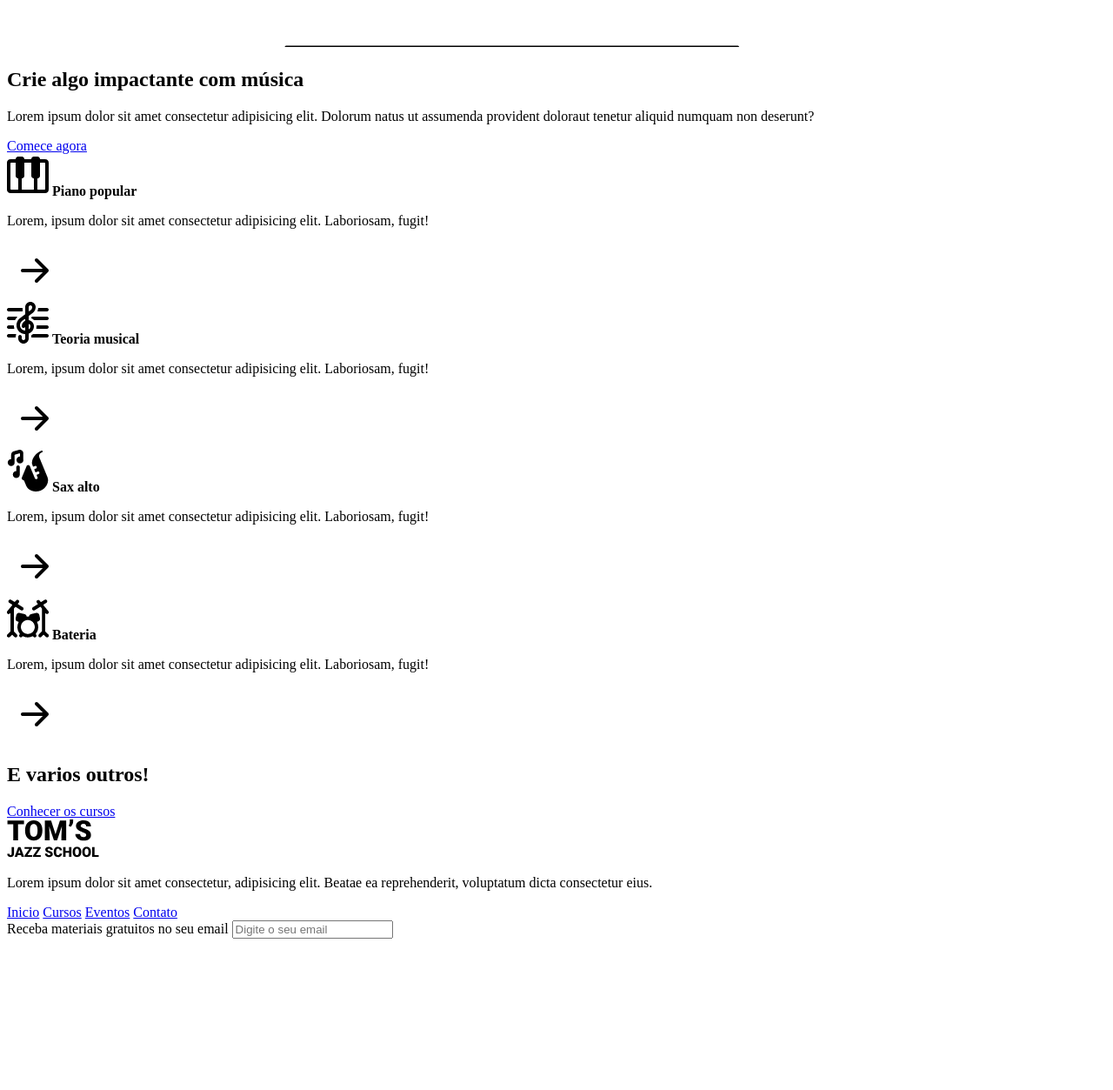
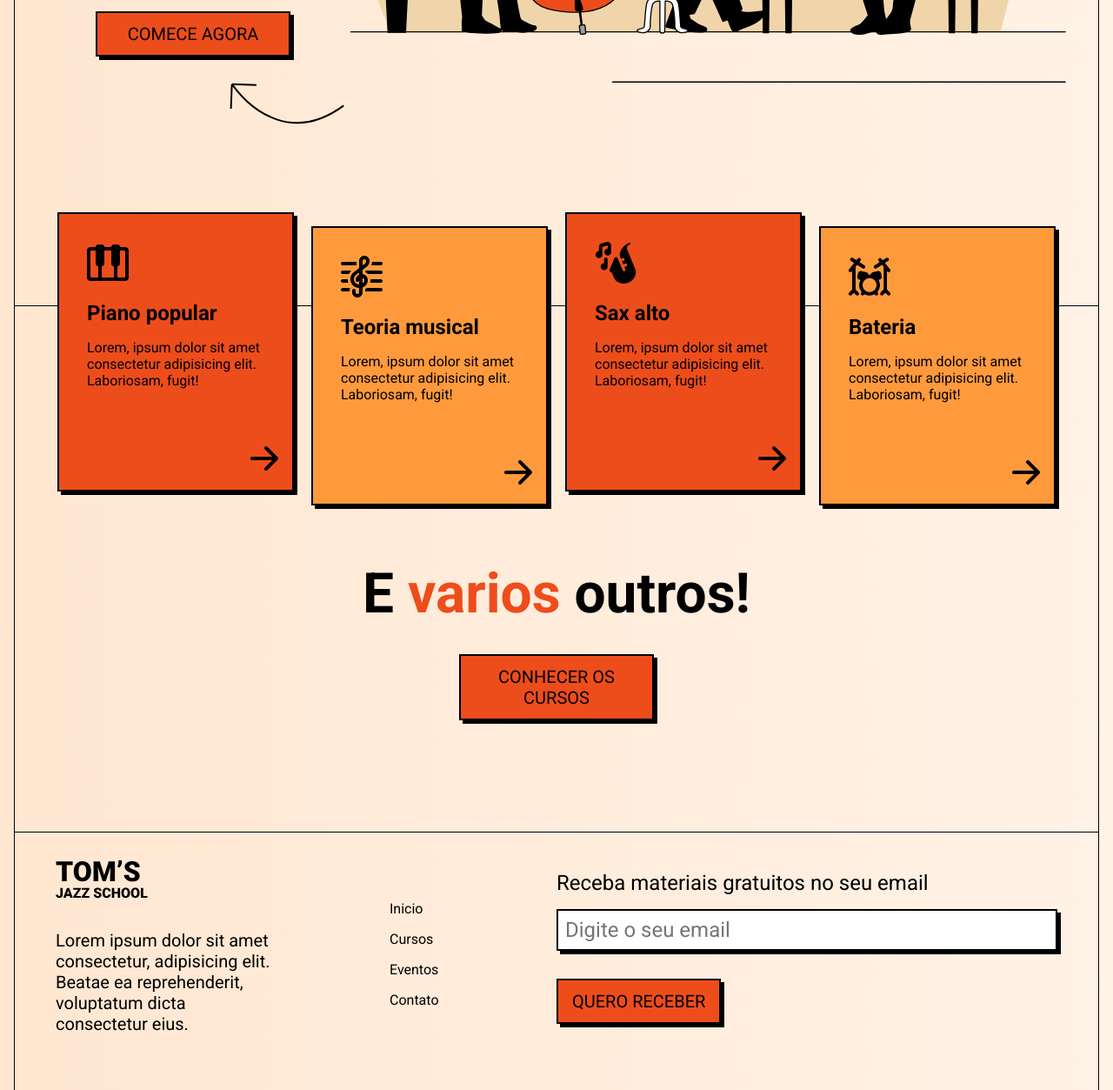
Before and after one commit to pedropadilhan/lp-jazz, a plain HTML site: page index.html in a window 1280 px wide. Shown: the part 599-1852 px from the top of the page at 87% size. Before the commit the page ends 1686 px from the top, so only its background shows below. Drawn offline with Linux system fonts and the light colour scheme.

Commit message:
projeto finalizado

```diff
--- a/index.html
+++ b/index.html
@@ -6,10 +6,12 @@
     <meta http-equiv="X-UA-Compatible" content="IE=edge">
     <meta name="viewport" content="width=device-width, initial-scale=1.0">
     <title>Document</title>
+    <link rel="stylesheet" href="style.css">
 </head>
 
 <body>
     <header>
+        <div class="container">
             <img src="assets/img/logo.svg" alt="">
             <nav>
                 <a href="#">Inicio</a>
@@ -17,20 +19,25 @@
                 <a href="#">Eventos</a>
                 <a href="#">Contato</a>
             </nav>
-        <a href="" class="button">Se inscreva</a>
+            <a href="" class="button mt-1 mb-1 mx-auto">Se inscreva</a>
+        </div>
+
     </header>
     <main>
-        <section>
+        <section class="hero-section">
+            <div class="container row-reverse">
                 <img src="assets/img/hero-img.svg" alt="Banda de jazz tocando">
                 <div>
-                <h1>Crie algo <span>impactante</span> com música</h1>
-                <p>Lorem ipsum dolor sit amet consectetur adipisicing elit. Dolorum natus ut assumenda provident doloraut tenetur aliquid numquam non deserunt?</p>
-                <a href="#" class="button">Comece agora</a>
+                    <h1 class="mt-2">Crie algo <span class="text-primary decoration">impactante</span> com música</h1>
+                    <p class="mt-b mb-2">Lorem ipsum dolor sit amet consectetur adipisicing elit. Dolorum natus ut
+                        assumenda provident doloraut tenetur aliquid numquam non deserunt?</p>
+                    <a href="#" class="button mt-1 mx-auto">Comece agora</a>
+                </div>
             </div>
         </section>
-        <section>
+        <section class="courses-section">
             <div class="cards">
-                <article>
+                <article class="card">
                     <img src="assets/img/piano.png" alt="Icone de teclas de piano">
                     <strong>Piano popular</strong>
                     <p>Lorem, ipsum dolor sit amet consectetur adipisicing elit. Laboriosam, fugit!</p>
@@ -38,7 +45,7 @@
                         <img src="assets/img/arrow-right.svg" alt="Ir para a página do curso">
                     </a>
                 </article>
-            <article>
+                <article class="card">
                     <img src="assets/img/clef.png" alt="Icone da clave de sol">
                     <strong>Teoria musical</strong>
                     <p>Lorem, ipsum dolor sit amet consectetur adipisicing elit. Laboriosam, fugit!</p>
@@ -46,7 +53,7 @@
                         <img src="assets/img/arrow-right.svg" alt="Ir para a página do curso">
                     </a>
                 </article>
-            <article>
+                <article class="card">
                     <img src="assets/img/sax.png" alt="Icone de saxofone">
                     <strong>Sax alto</strong>
                     <p>Lorem, ipsum dolor sit amet consectetur adipisicing elit. Laboriosam, fugit!</p>
@@ -54,7 +61,7 @@
                         <img src="assets/img/arrow-right.svg" alt="Ir para a página do curso">
                     </a>
                 </article>
-            <article>
+                <article class="card">
                     <img src="assets/img/drums.png" alt="Icone de teclas de piano">
                     <strong>Bateria</strong>
                     <p>Lorem, ipsum dolor sit amet consectetur adipisicing elit. Laboriosam, fugit!</p>
@@ -64,26 +71,30 @@
                 </article>
             </div>
 
-            <h2>E <span>varios</span> outros!</h2>
-            <a href="#">Conhecer os cursos</a>
+            <h2 class="text-center">E <span class="text-primary">varios</span> outros!</h2>
+            <a href="#" class="button mt-2 mx-auto">Conhecer os cursos</a>
         </section>
     </main>
 
     <footer>
-        <div>
-            <img src="assets/img/logo.svg" alt="Tom's Jazz School">
-            <p>Lorem ipsum dolor sit amet consectetur, adipisicing elit. Beatae ea reprehenderit, voluptatum dicta consectetur eius.</p>
+        <div class="container">
+        <div class="about-column">
+            <img src="assets/img/logo.svg" alt="Tom's Jazz School" class="mt-1 mb-1">
+            <p class="mb-2">Lorem ipsum dolor sit amet consectetur, adipisicing elit. Beatae ea reprehenderit,
+                voluptatum dicta consectetur eius.</p>
         </div>
-        <nav>
+        <nav class="mb-2">
             <a href="#">Inicio</a>
             <a href="#">Cursos</a>
             <a href="#">Eventos</a>
             <a href="#">Contato</a>
         </nav>
-        <form action="">
-            <label for="email">Receba materiais gratuitos no seu email</label>
-            <input type="text" name="email" id="email" placeholder="Digite o seu email">
+        <form class="newsletter-form">
+            <label for="email" class="mb-1">Receba materiais gratuitos no seu email</label>
+            <input type="text" name="email" id="email" class="mb-1" placeholder="Digite o seu email">
+            <button class="button mb-2">Quero receber</button>
         </form>
+    </div>
     </footer>
 </body>
 
--- a/style.css
+++ b/style.css
@@ -1,6 +1,9 @@
+@charset "UTF-8";
+@import url('https://fonts.googleapis.com/css2?family=Roboto:wght@400;700&display=swap');
+
 *{
     box-sizing: border-box;
-    font-family: 'Roboto';
+    font-family: 'Roboto', sans-serif;
     margin: 0;
     padding: 0;
 }
@@ -16,3 +19,270 @@ body{
     background: linear-gradient(90deg, #FFE7D1 0%, #FFF2E6 100%);
     padding: 0 1rem;
 }
+
+header,
+.hero-section,
+.courses-section,
+footer
+{
+    border-color: var(--preto);
+    border-style: solid;
+    border-width: 0 1px 1px 1px;
+    padding: 1.25rem;
+}
+
+header img{
+    display: block;
+    margin: 1rem auto;
+}
+
+header nav{
+    display: grid;
+    grid-template-columns: 1fr 1fr;
+    margin: 1rem auto 0;
+}
+
+nav a{
+    color: var(--preto);
+    font-family: 1.25rem;
+    padding: .5rem;
+    text-decoration: none;
+}
+
+/* 2n são todos os elementos na posição par, 2n-1 pega os elementos em posição impar */
+header nav a:nth-child(2n-1){
+    text-align: right;
+}
+
+.button{
+    background-color: var(--cor1);
+    border: 2px solid var(--preto);
+    box-shadow: 4px 4px 0 var(--preto);
+    color: var(--preto);
+    display: block;
+    font-size: 1.25rem;
+    padding: .75rem 1rem;
+    max-width: 14rem;
+    text-align: center;
+    text-decoration: none;
+    text-transform: uppercase;
+}
+
+.hero-section{
+    padding-right: 0;
+    padding-bottom: 16rem;
+}
+
+.hero-section img{
+    display: block;
+    margin: 1.25rem 0 0 auto;
+    max-width: 100%;
+}
+
+h1{
+    font-size: 3rem;
+    line-height: 105%;
+}
+
+h2{
+    font-size: 2.5rem;
+}
+
+.hero-section p{
+    font-size: 1.25rem;
+    padding-right: 1.25rem;
+}
+
+.hero-section .button{
+    position: relative;
+}
+
+.hero-section .button::after{
+    content: '';
+    background: url(assets/img/arrow-curve.svg);
+    position: absolute;
+    top: 5rem;
+    right: -4rem;
+    height: 48px;
+    width: 132px;
+}
+
+.decoration{
+    display: block;
+    position: relative;
+}
+
+.decoration::after{
+    content:'';
+    background: url(assets/img/three-dashes.svg);
+    position: absolute;
+    top: -0.75rem;
+    height: 36px;
+    width: 40px;
+}
+
+.courses-section{
+    padding-bottom: 8rem;
+}
+
+.cards{
+    display: flex;
+    flex-direction: column;
+    align-items: start;
+    gap: 1.25rem;
+    margin-top: -8rem;
+    margin-bottom: 4rem;
+}
+
+.card{
+    background-color: var(--cor1);
+    border: 2px solid var(--preto);
+    box-shadow: 4px 4px 0 var(--preto);
+    max-width: 17rem;
+    padding: 2rem 0 0 2rem;
+}
+
+.card:nth-child(2n){
+    align-self: end;
+    background-color: var(--cor2);
+}
+
+.card strong{
+    display: block;
+    font-size: 1.5rem;
+    margin: 1rem 0;
+}
+
+.card a{
+    display: block;
+    margin: 3rem 0 0 auto;
+    width: fit-content;
+}
+
+/* RODAPE */
+footer{
+    border-bottom: 0;
+    padding: 1rem 1.25rem 4rem;
+}
+
+footer nav a{
+    display: block;
+    padding-left: 0;
+}
+
+.newsletter-form label{
+    display: block;
+    font-size: 1.5rem;
+}
+
+.newsletter-form input{
+    border: 2px solid var(--preto);
+    box-shadow: 4px 4px 0 var(--preto);
+    font-size: 1.5rem;
+    padding: .5rem;
+    width: 100%;
+}
+
+
+/* CLASSES UTILITARIAS */
+.mt-1{
+    margin-top: 1rem;
+}
+
+.mt-2{
+    margin-top: 2rem;
+}
+
+.mb-1{
+    margin-top: 1rem;
+}
+
+.mb-2{
+    margin-top: 2rem;
+}
+
+.mx-auto{
+    margin-left: auto;
+    margin-right: auto;
+}
+
+.text-primary{
+    color: var(--cor1);
+}
+
+.text-center{
+    text-align: center;
+}
+
+
+/* RESPONSIVO */
+@media screen and (min-width: 40rem) {
+    header nav{
+        display: block;
+        text-align: center;
+    }
+
+    .cards{
+        flex-direction: row;
+        flex-wrap: wrap;
+        justify-content: center;
+    }
+
+    .card:nth-child(2n){
+        margin-top: 1rem;
+    }
+}
+
+@media screen and (min-width: 48rem) {
+    header div{
+        display: flex;
+        align-items: center;
+        justify-content: space-between;
+    }
+
+    header img,
+    header nav,
+    header .button{
+        margin: 0;
+    }
+}
+
+@media screen and (min-width: 72rem) {
+    h1, h2{
+        font-size: 4rem;
+    }
+
+    .container{
+        display: flex;
+        align-items: center;
+        margin: 0 auto;
+        max-width: 72rem;
+    }
+
+    .container.row-reverse{
+        flex-direction: row-reverse;
+    }
+
+    .about-column{
+        flex: 2;
+    }
+
+    .about-column p{
+        font-size: 1.25rem;
+        max-width: 16rem;
+    }
+
+    footer nav{
+        flex: 1;
+    }
+
+    .newsletter-form{
+        flex: 3;
+    }
+}
+
+@media screen and (min-width: 90rem){
+    .container{
+        max-width: 90rem;
+    }
+}
```
Lines whose indentation alone changed are shown as unchanged.
